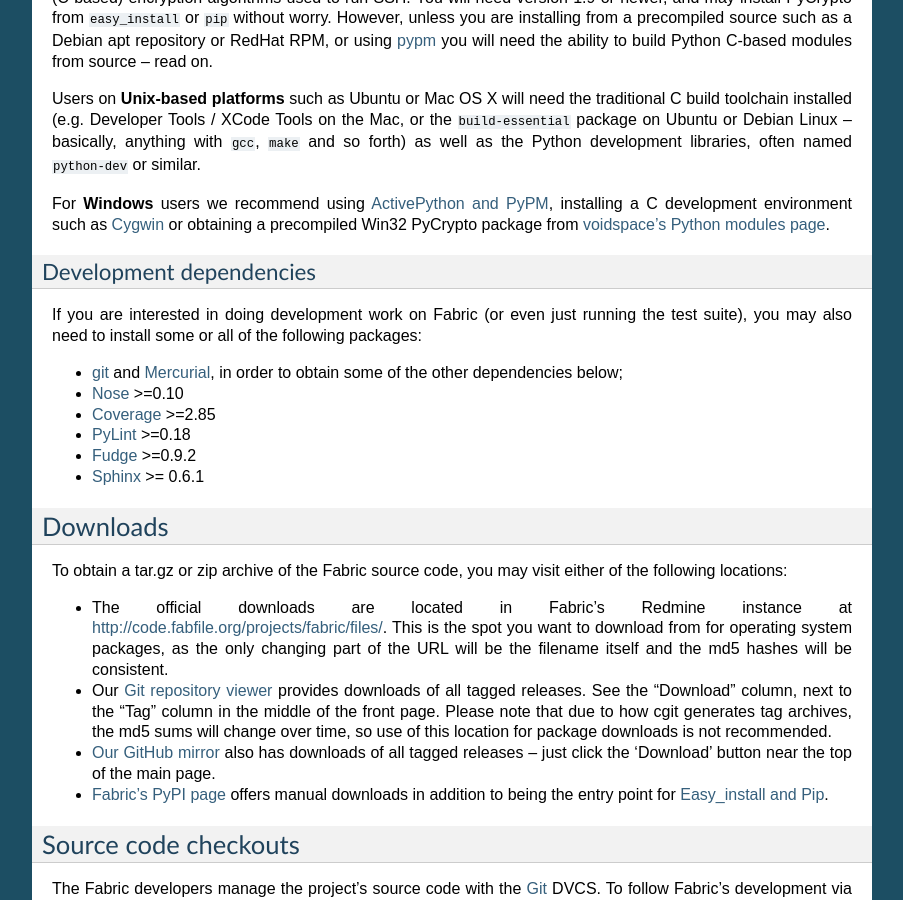
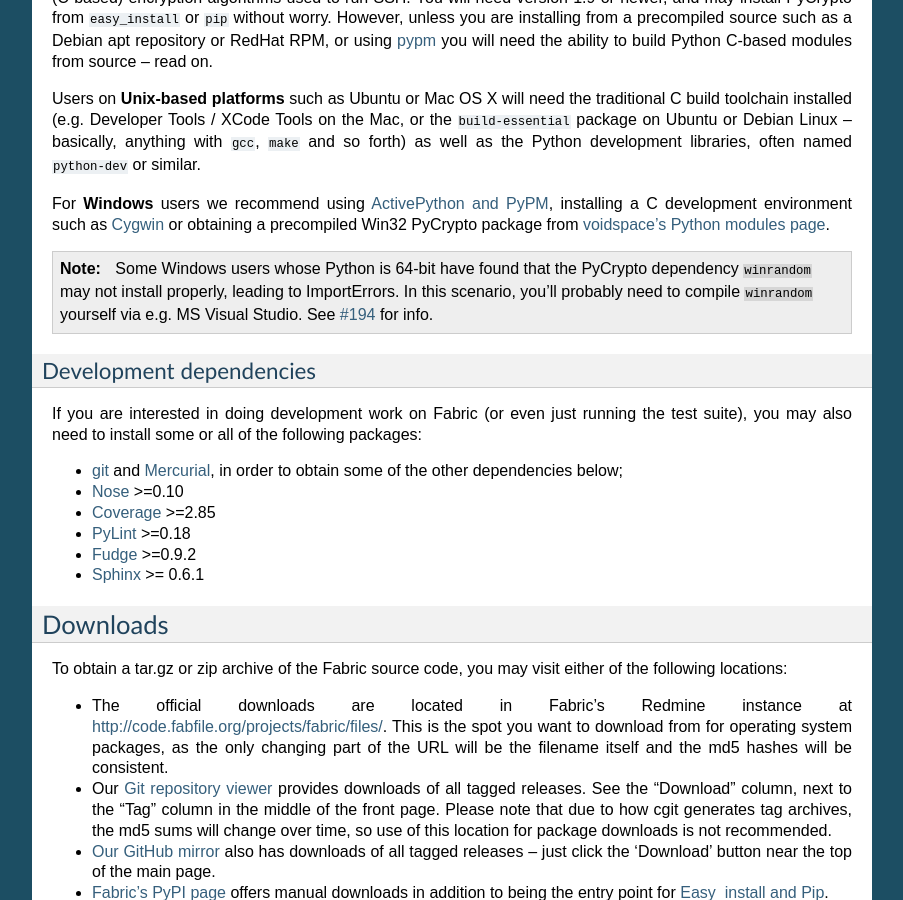
Before and after one commit to fabric/fabric, a Sphinx documentation site: the page built from docs/installation.rst, in a window 1280 px wide and 900 px high, scrolled down 1027 px. Shown: the whole window, without its empty margins (198-1101 px from the left). Built offline with Sphinx 7.4.7, drawn with Linux system fonts in a browser that asks for light colours.

Commit message:
Add installation note re: 64-bit Python on Windows.
Re #194

```diff
--- a/docs/installation.rst
+++ b/docs/installation.rst
@@ -73,6 +73,12 @@
 development environment such as `Cygwin <http://cygwin.com>`_ or obtaining a
 precompiled Win32 PyCrypto package from `voidspace's Python modules page
 <http://www.voidspace.org.uk/python/modules.shtml#pycrypto>`_.
+
+.. note::
+    Some Windows users whose Python is 64-bit have found that the PyCrypto
+    dependency ``winrandom`` may not install properly, leading to ImportErrors.
+    In this scenario, you'll probably need to compile ``winrandom`` yourself
+    via e.g. MS Visual Studio.  See :issue:`194` for info.
 
 Development dependencies
 ------------------------
```
